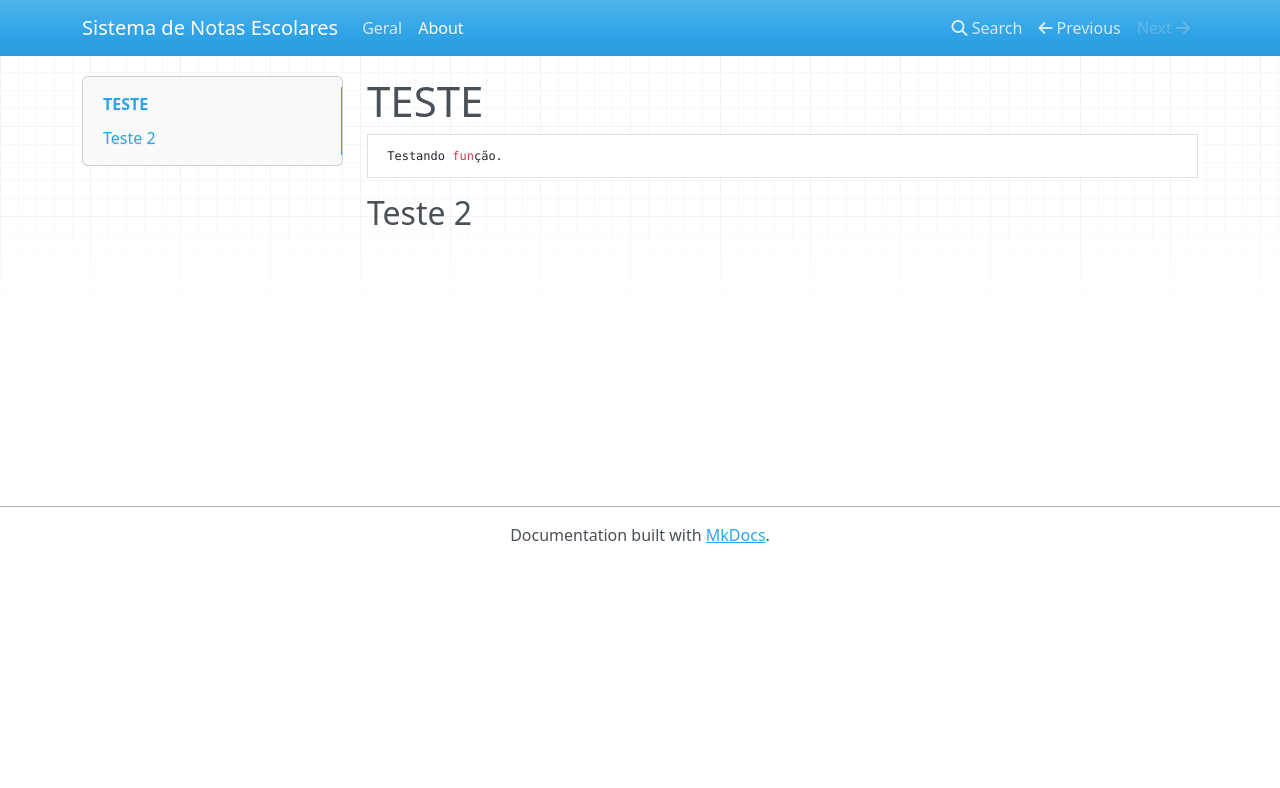
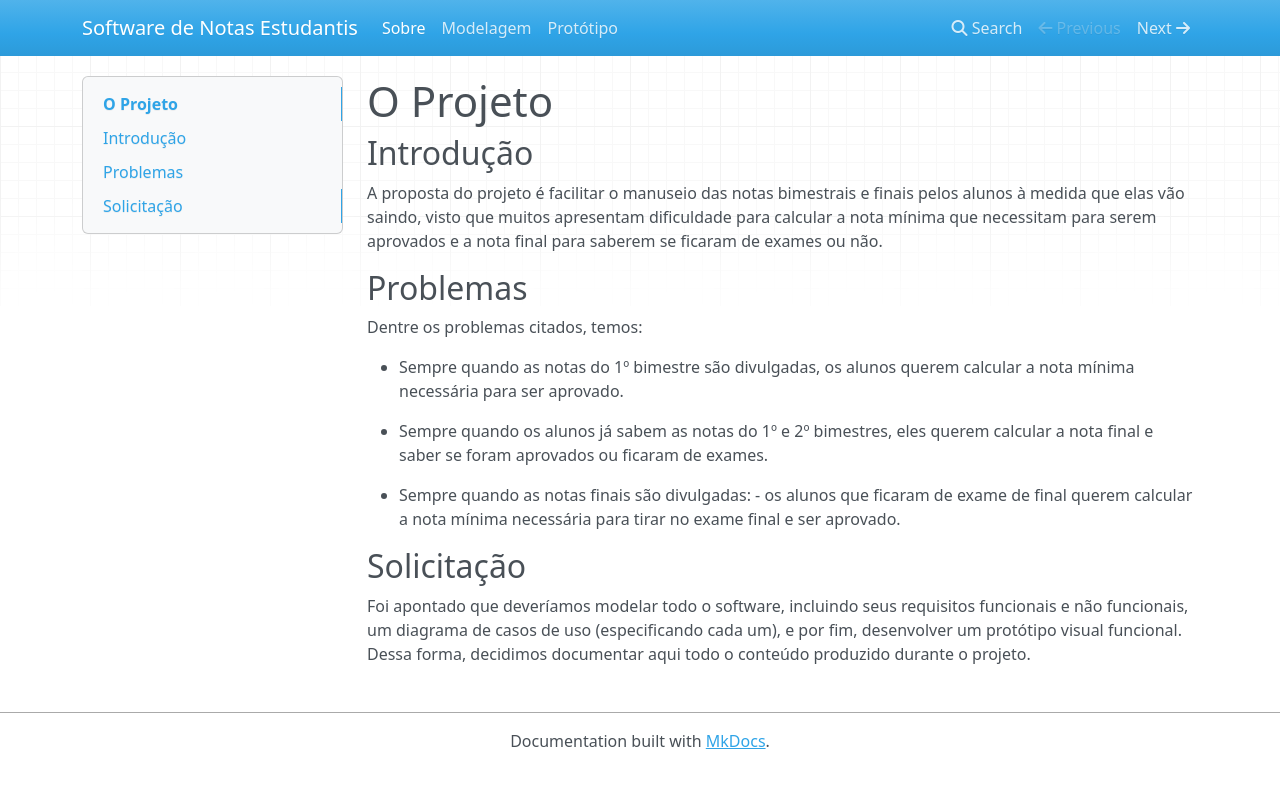
Before and after one commit to Joao0liver/sistema-notas, an MkDocs documentation site: the page built from docs/about.md, in a window 1280 px wide. Shown: the top 788 px of the page. Built offline with MkDocs 1.6.1, drawn with Linux system fonts in a browser that asks for light colours; nearby versions of some CDN libraries.

Commit message:
Definição da Base da Documentação

```diff
--- a/docs/about.md
+++ b/docs/about.md
@@ -1,5 +1,23 @@
-# TESTE
+# O Projeto
 
-     Testando função.
+## Introdução
 
-## Teste 2
+A proposta do projeto é facilitar o manuseio das notas bimestrais e finais pelos alunos à medida que elas
+vão saindo, visto que muitos apresentam dificuldade para calcular a nota mínima que necessitam para serem aprovados
+e a nota final para saberem se ficaram de exames ou não.
+
+## Problemas
+
+Dentre os problemas citados, temos:
+
+* Sempre quando as notas do 1º bimestre são divulgadas, os alunos querem calcular a nota mínima necessária para ser aprovado.
+
+* Sempre quando os alunos já sabem as notas do 1º e 2º bimestres, eles querem calcular a nota final e saber se foram aprovados ou ficaram de exames.
+
+* Sempre quando as notas finais são divulgadas: - os alunos que ficaram de exame de final querem calcular a nota mínima necessária para tirar no exame final e ser aprovado.
+
+## Solicitação
+
+Foi apontado que deveríamos modelar todo o software, incluindo seus requisitos funcionais e não funcionais, um diagrama de casos de uso
+(especificando cada um), e por fim, desenvolver um protótipo visual funcional. Dessa forma, decidimos documentar aqui todo o conteúdo produzido
+durante o projeto.
--- a/mkdocs.yml
+++ b/mkdocs.yml
@@ -1,5 +1,6 @@
-site_name: Sistema de Notas Escolares
+site_name: Software de Notas Estudantis
 site_url: https://sistema-de-notas-fepi.com/
 nav:
-- Geral: index.md
-- About: about.md
+- Sobre: about.md
+- Modelagem: index.md
+- Protótipo: prototype.md
```
Also changed, not shown: docs/index.md (+8 -4 lines), docs/prototype.md (added, +7 -0 lines).
